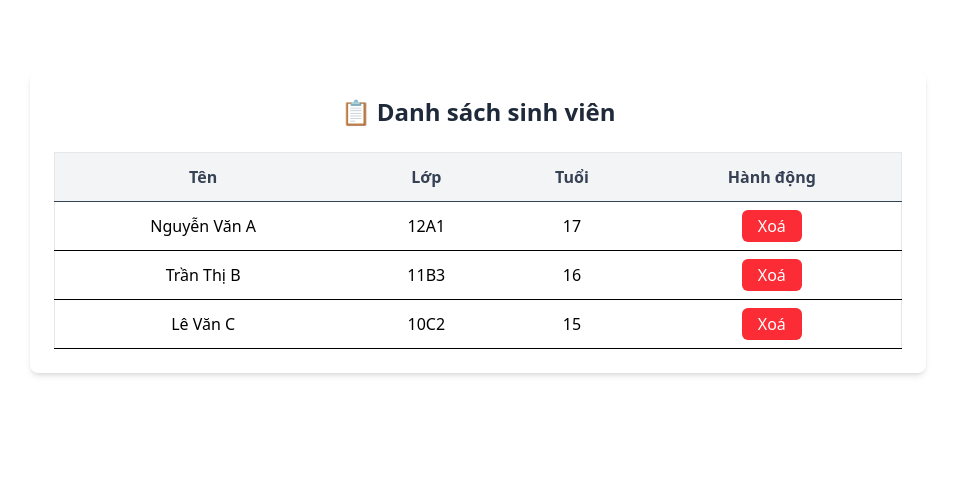
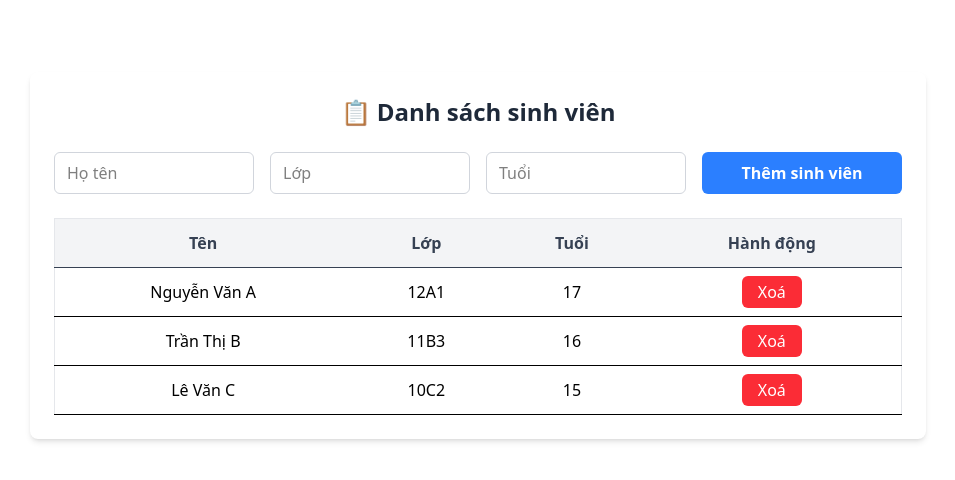
Before and after one commit to DukLug/GDKiemTra, a React (Vite) app in the folder BaiLam/BaiLam/: page / in a window 1280 px wide. Shown: the top 480 px of the page, without its empty margins (162-1117 px from the left). Built offline with nearby package versions, Linux system fonts and the light colour scheme.

Commit message:
Them sinh vien moi

```diff
--- a/BaiLam/BaiLam/src/components/Cau2.jsx
+++ b/BaiLam/BaiLam/src/components/Cau2.jsx
@@ -7,6 +7,35 @@ const Cau2 = () => {
     { id: 3, name: 'Lê Văn C', class: '10C2', age: 15 },
   ]);
 
+  const [newStudent, setNewStudent] = useState({
+    name: '',
+    class: '',
+    age: ''
+  });
+
+  const handleChange = (e) => {
+    const { name, value } = e.target;
+    setNewStudent({ ...newStudent, [name]: value });
+  };
+
+  const handleAddStudent = () => {
+    if (!newStudent.name || !newStudent.class || !newStudent.age) {
+      alert('Vui lòng nhập đầy đủ thông tin!');
+      return;
+    }
+
+    const newId = students.length > 0 ? students[students.length - 1].id + 1 : 1;
+    const studentToAdd = {
+      id: newId,
+      name: newStudent.name,
+      class: newStudent.class,
+      age: parseInt(newStudent.age),
+    };
+
+    setStudents([...students, studentToAdd]);
+    setNewStudent({ name: '', class: '', age: '' });
+  };
+
   const handleDelete = (id) => {
     setStudents(students.filter(student => student.id !== id));
   };
@@ -14,6 +43,42 @@ const Cau2 = () => {
   return (
     <div className="max-w-4xl mx-auto mt-10 p-6 bg-white rounded-lg shadow-md">
       <h2 className="text-2xl font-semibold text-gray-800 mb-6">📋 Danh sách sinh viên</h2>
+
+      {/* Form nhập sinh viên mới */}
+      <div className="grid grid-cols-1 md:grid-cols-4 gap-4 mb-6">
+        <input
+          type="text"
+          name="name"
+          placeholder="Họ tên"
+          value={newStudent.name}
+          onChange={handleChange}
+          className="border border-gray-300 rounded-md px-3 py-2"
+        />
+        <input
+          type="text"
+          name="class"
+          placeholder="Lớp"
+          value={newStudent.class}
+          onChange={handleChange}
+          className="border border-gray-300 rounded-md px-3 py-2"
+        />
+        <input
+          type="number"
+          name="age"
+          placeholder="Tuổi"
+          value={newStudent.age}
+          onChange={handleChange}
+          className="border border-gray-300 rounded-md px-3 py-2"
+        />
+        <button
+          onClick={handleAddStudent}
+          className="bg-blue-500 hover:bg-blue-600 text-white font-semibold px-4 py-2 rounded-md transition"
+        >
+          Thêm sinh viên
+        </button>
+      </div>
+
+      {/* Bảng danh sách */}
       <table className="min-w-full bg-white border border-gray-200">
         <thead>
           <tr className="bg-gray-100 text-gray-700">
```
Also changed, not shown: 1 other file (tests, documents, lock files or other folders).
